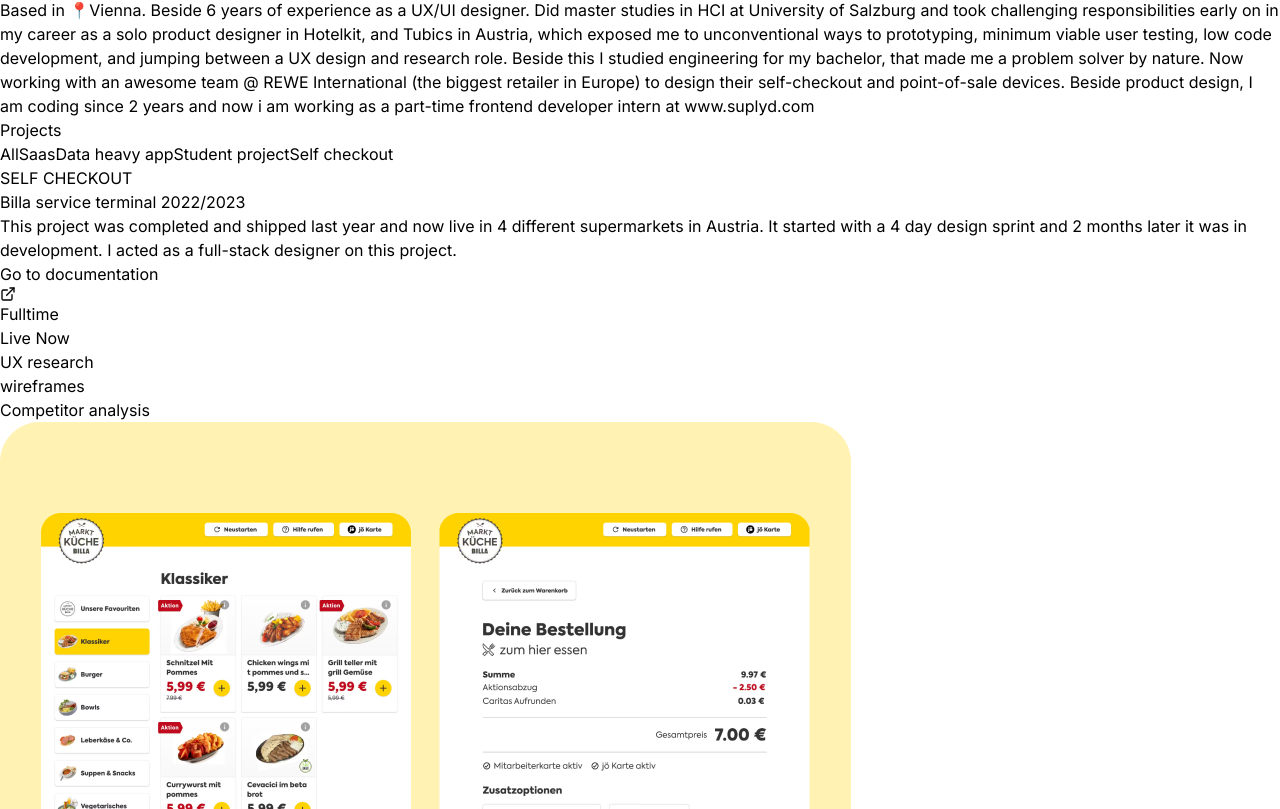
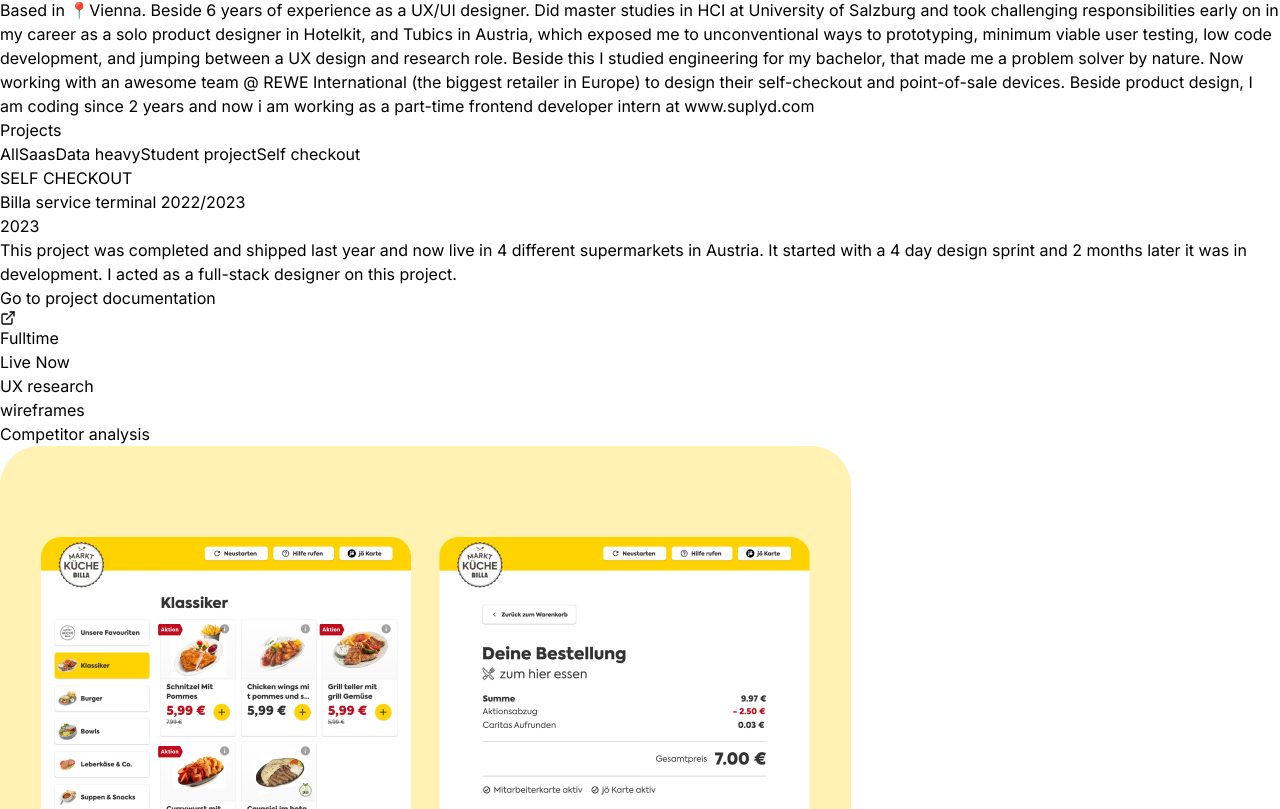
Before and after one commit to younis2516/portfolio-website-abdelhamid-younis, a Next.js app: page / in a window 1280 px wide. Shown: the part 691-1500 px from the top of the page. Built offline with nearby package versions, Linux system fonts and the light colour scheme.

Commit message:
styling year badge

```diff
--- a/components/Project.tsx
+++ b/components/Project.tsx
@@ -17,7 +17,7 @@
 type ProjectProps2 = (typeof projectsData)[number]
 
 
-function Project({ title, description, tags, imageUrl, link ,project_type}: ProjectProps2) {
+function Project({ title, description, tags, imageUrl, link ,project_type,year}: ProjectProps2) {
     const ref = useRef<HTMLDivElement>(null)
     const {scrollYProgress }=useScroll({
         target: ref,
@@ -38,19 +38,21 @@
 
                  className="bg-gray-100 w-full sm:max-w-[50rem] border border-black/5 rounded-lg overflow-hidden sm:pr-8 relative sm:h-[32rem] hover:bg-gray-200 transition  dark:text-white dark:bg-white/10 dark:hover:bg-white/20 ">
                 <div className="pt-4 pb-7  py-4 px-5 sm:pl-10 sm:pr-2 sm:pt-10 w-full sm:max-w-[55%] flex flex-col h-full">
-                    <div className='flex gap-3 h-7 items-center inline-block  w-100 rounded-md'>
+                    <div className='flex gap-3 h-7 items-center inline-block  w-full rounded-md'>
                         <div className='h-7 w-2 bg-blue-500 rounded-full'></div>
-                        <p className='text-sm font-medium mt-4 gap-2 text-gray-500 dark:text-gray-400 justify-center items-center mb-4 tracking-widest'>{project_type.toUpperCase()}</p>
+                        <p className='text-sm font-medium mt-4 gap-2 text-gray-500 dark:text-gray-400 justify-center items-center mb-4 tracking-widest w-full'>{project_type.toUpperCase()}</p>
                     </div>
-                <h3 className='text-2xl font-semibold mt-4 gap-2'>{title}</h3>
+                    <h3 className='text-2xl font-semibold mt-4 gap-2'>{title}</h3>
+                    <p className='bg-gray-300 w-16 flex justify-center mb-1 mt-2 sm:mb-2 sm:mt-4 py-1 mt-2 text-base text-gray-700 dark:bg-gray-600 rounded-full tracking-wider dark:text-white/70'>{year}</p>
+
                     <p className='mt-2 leading-relaxed text-gray-700 dark:text-white/70'>{description}</p>
                     <div className=' mt-2 flex flex-row items-center gap-2'>
-                        <a href={link} className='leading-relaxed text-gray-700 dark:text-white/70 underline'> Go to documentation {" "}</a>
+                        <a href={link} className='leading-relaxed mb-3 text-gray-700 dark:text-white/70 underline'> Go to project documentation {" "}</a>
                         <FiExternalLink/>
                     </div>
                 <ul className='flex flex-wrap gap-1 mt-auto'>
                     {tags.map((tag:String, index:number) => (
-                         <li className='bg-black/[0.7] px-5 py-2 mt-2 text-[0.7rem] uppercase text-white rounded-full tracking-wider dark:text-white/70' key={index}>{tag}</li>
+                         <li className='bg-black/[0.7] px-5 py-2 mt-1 sm:mt-2 text-[0.7rem] uppercase text-white rounded-full tracking-wider dark:text-white/70' key={index}>{tag}</li>
                     ))}
                     </ul>
 
--- a/lib/data.ts
+++ b/lib/data.ts
@@ -11,8 +11,8 @@
 
 import { StaticImageData } from "next/image";
 
-export type project_type = "All" | "Self checkout" | "Saas" | "Data heavy app" | "Student project"
-export const ProjectTypes:project_type[] = ["All","Saas","Data heavy app","Student project","Self checkout"]
+export type project_type = "All" | "Self checkout" | "Saas" | "Data heavy" | "Student project"
+export const ProjectTypes:project_type[] = ["All","Saas","Data heavy","Student project","Self checkout"]
 export interface Project{
   title: string,
   description: string,
@@ -129,7 +129,7 @@
   },
   {
     title: "App Radar UI Redesign 2022",
-    project_type:"Data heavy app",
+    project_type:"Data heavy",
     description:
       "In late 2022, I worked with www.appradar.com to redesign some pages in their old app. This project lasted for 3 months and I got very positive feedback on it. They also alpha-released it to selected clients and its now live since February 2023.",
     tags: ["Freelance","Live now ","Competitor analysis"],
@@ -139,7 +139,7 @@
     },
   {
     title: "Tubics's Design System & documentation 2021",
-     project_type:"Data heavy app",
+     project_type:"Data heavy",
     description:
       "In  late 2021 I was working with www.tubics.net to build their design system and migrate the old app to the new branding. This project started on Septemper 2021, and lasted for 2 months including design, research and implementation. .",
     tags: ["Full time","Design system","Research","low code"],
@@ -159,9 +159,9 @@
   },
   {
     title: "Wuzzuf Hiring dashboard 2019",
-    project_type:"Data heavy app",
+    project_type:"Data heavy",
     description:
-      "Worked is the biggest job portal in Egypt and one of the biggest in the middle-east with over 30,000 employers and 20+ million job seekers. I worked at Wuzzuf in 2019 as a UX designer. This project was done in collab with product managers, developers, and the customer-success-team. It was released in summer 2019.",
+      "Wuzzuf is the biggest job portal in Egypt with over 30 K employers and 20+ Million job seekers.This project was done in collab with product managers, developers, and the customer-success-team and was released in summer 2019.",
     tags: ["Full time","UX/UI Design","Usablity testing","Data heavy"],
       imageUrl: portfolio_img_6,
     year:"2019",
```
